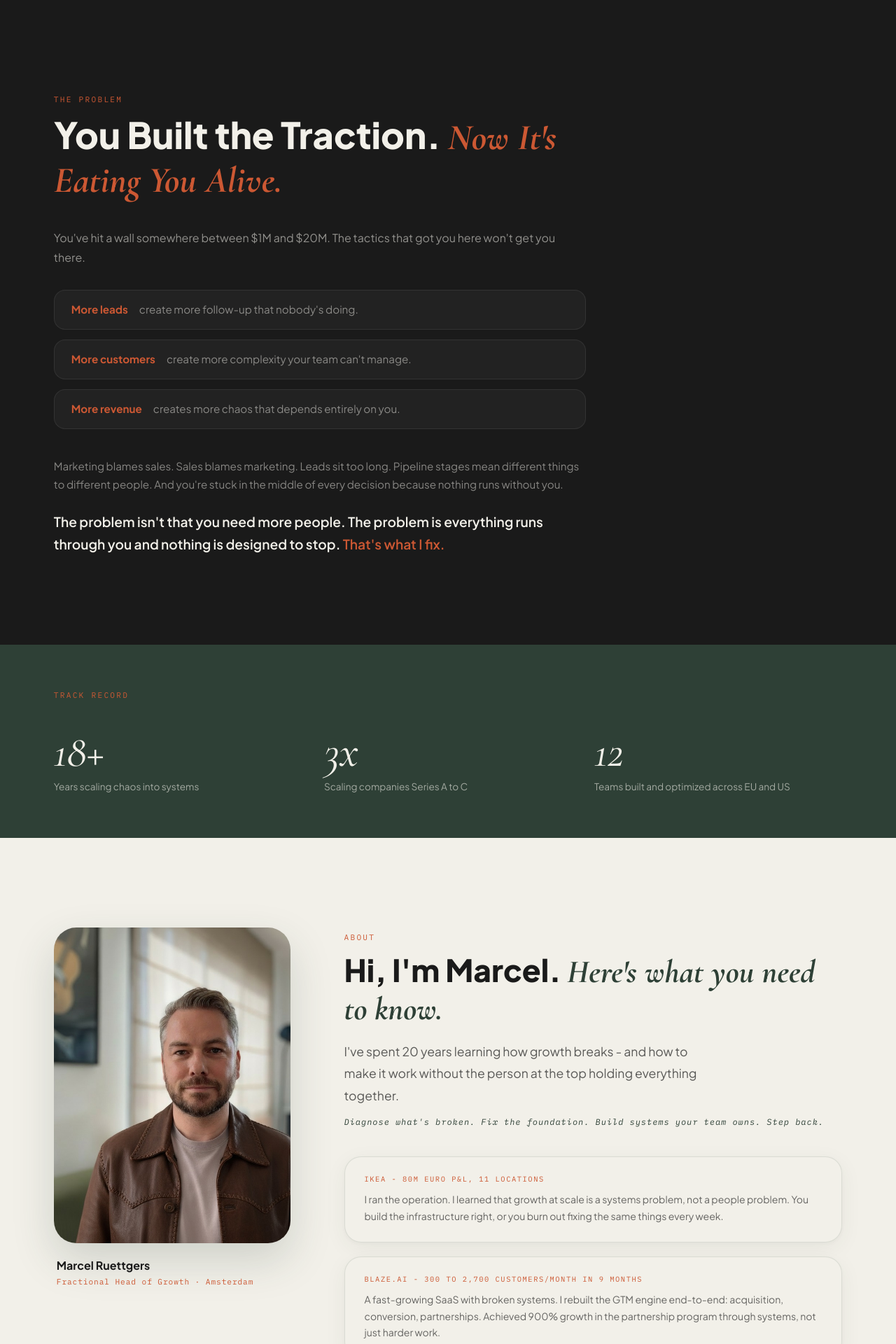
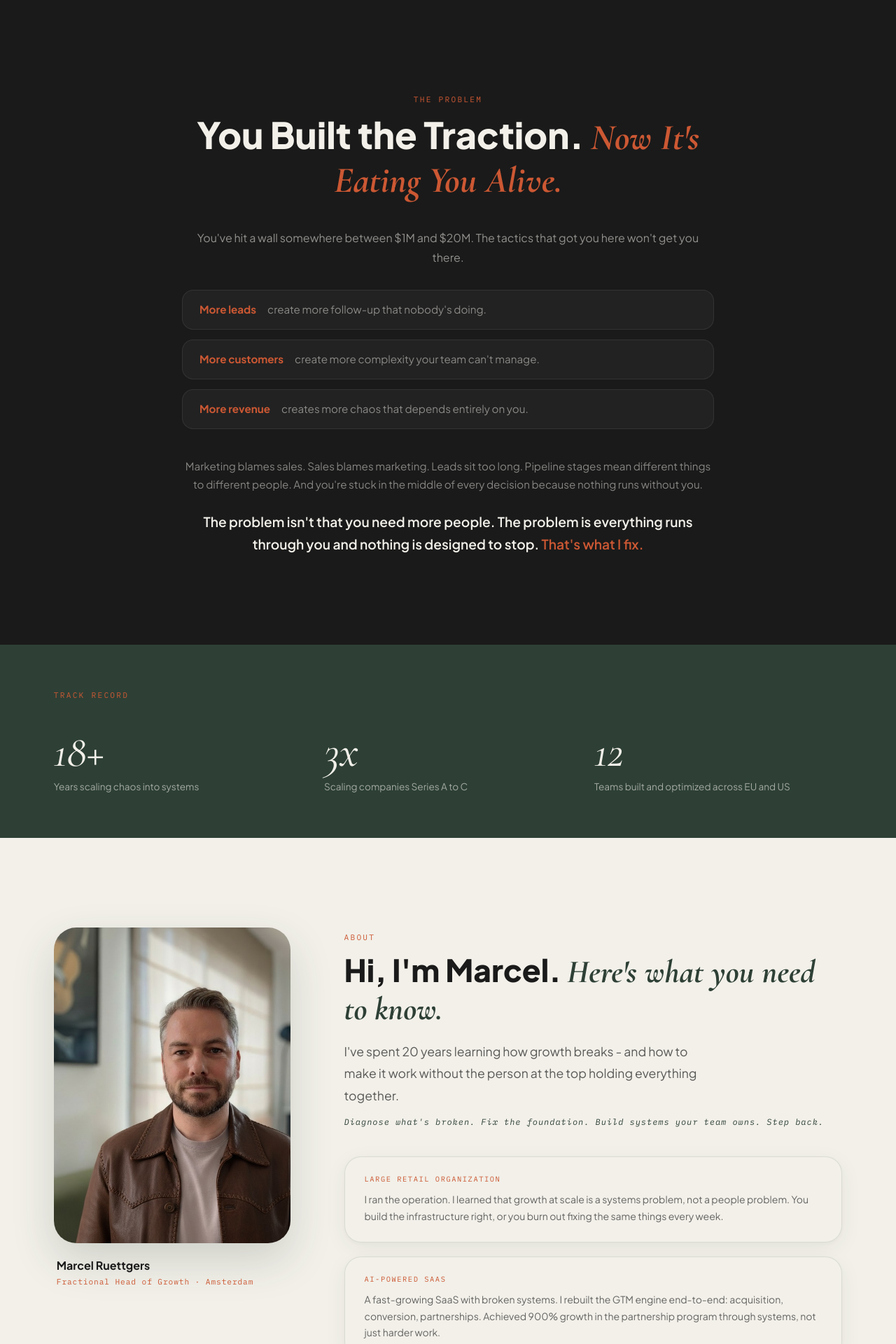
Before and after one commit to marcelruettgers83-beep/marcel-website, a React (Vite) app: page / in a window 1280 px wide. Shown: the part 800-2720 px from the top of the page at 70% size. Built offline with nearby package versions, Linux system fonts and the light colour scheme.

Commit message:
fix: anonymize company names in About, center FounderBottleneck section

```diff
--- a/src/App.jsx
+++ b/src/App.jsx
@@ -195,11 +195,11 @@ function AboutSection() {
 
   const experience = [
     {
-      org: 'IKEA - 80M euro P&L, 11 Locations',
+      org: 'Large Retail Organization',
       detail: 'I ran the operation. I learned that growth at scale is a systems problem, not a people problem. You build the infrastructure right, or you burn out fixing the same things every week.',
     },
     {
-      org: 'Blaze.ai - 300 to 2,700 Customers/Month in 9 Months',
+      org: 'AI-powered SaaS',
       detail: 'A fast-growing SaaS with broken systems. I rebuilt the GTM engine end-to-end: acquisition, conversion, partnerships. Achieved 900% growth in the partnership program through systems, not just harder work.',
     },
   ]
@@ -951,8 +951,8 @@ function FounderBottleneck() {
   ]
 
   return (
-    <section ref={ref} style={{ background: T.charcoal, padding: '8rem 6vw' }}>
-      <div style={{ maxWidth: '760px' }}>
+    <section ref={ref} style={{ background: T.charcoal, padding: '8rem 6vw', textAlign: 'center' }}>
+      <div style={{ maxWidth: '760px', margin: '0 auto' }}>
         <span className="bottleneck-item font-data" style={{ color: T.clay, fontSize: '0.7rem', letterSpacing: '0.2em', textTransform: 'uppercase' }}>The Problem</span>
         <h2 className="bottleneck-item" style={{ fontFamily: '"Plus Jakarta Sans"', fontWeight: 800, fontSize: 'clamp(2rem, 4.5vw, 3.25rem)', color: T.cream, margin: '0.75rem 0 2.5rem', lineHeight: 1.1 }}>
           You Built the Traction.{' '}
```
